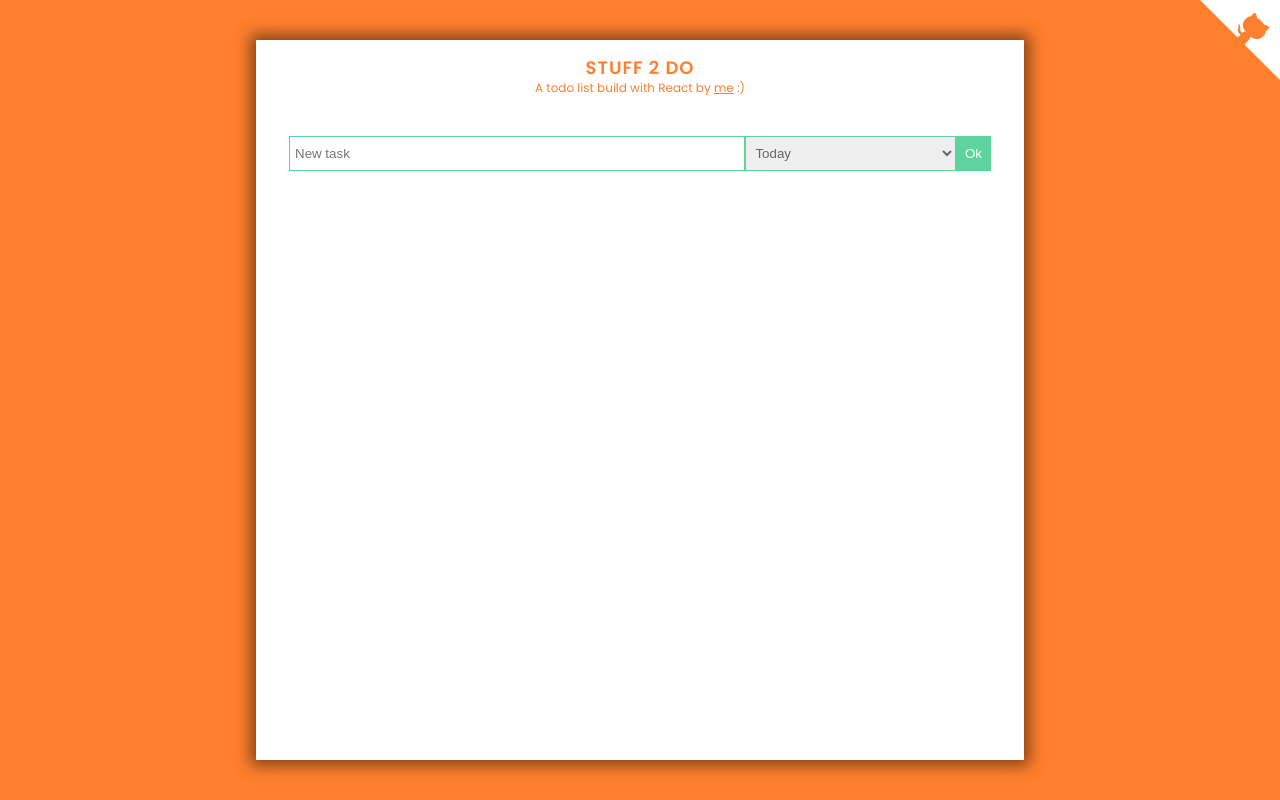
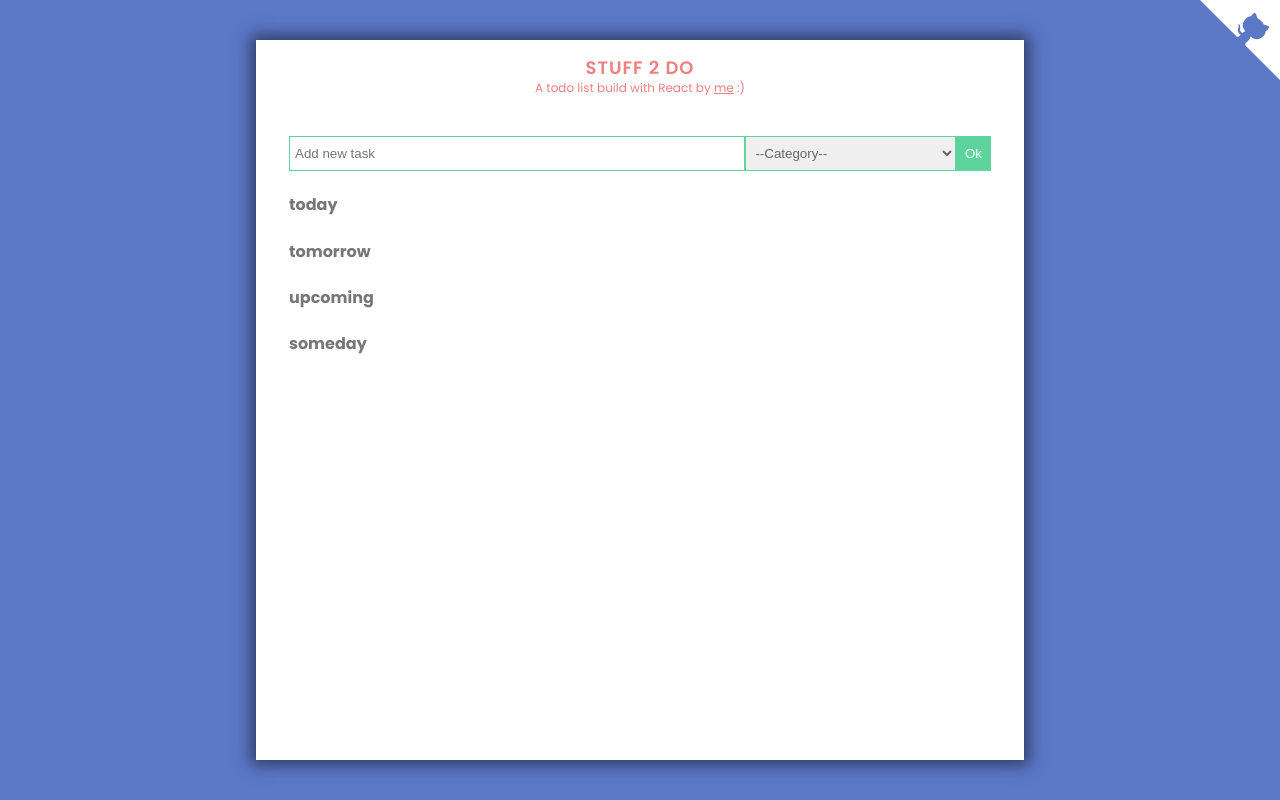
Before and after one commit to heyralfs/stuff2do, a React (Create React App) app: page / in a window 1280 px wide. Built offline with nearby package versions, Linux system fonts and the light colour scheme.

Commit message:
tasks listed on the screen

```diff
--- a/src/App.js
+++ b/src/App.js
@@ -1,67 +1,53 @@
-import React from 'react';
-import { ThemeProvider } from 'styled-components';
-import Form from './components/Form';
-import GitHubCorner from './components/GitHubCorner';
-import Widget from './components/Widget';
-import GlobalStyle from './globalStyle';
-import logo from './logo.svg';
+import React from "react";
+import { ThemeProvider } from "styled-components";
 
-
-
+import GlobalStyle from "./globalStyle";
+import GitHubCorner from "./components/GitHubCorner";
+import Widget from "./components/Widget";
+import NewTaskForm from "./components/NewTaskForm";
+import TodoList from "./components/TodoList";
 
 export default function App() {
+  const defaultPreferences = {
+    submitColor: "#5dd39e",
+    bgColor: "#5b78c7",
+    widgetBg: "#fff",
+    titleColor: "lightcoral",
+  };
 
-  const defaultPreferences = {
-    submitColor: '#5dd39e',
-    bgColor: '#fe7f2d',
-    widgetBg: '#fff',
-    titleColor: '#fe7f2d',
-  }
+  const [todos, setTodos] = React.useState([]);
 
   // to change some theme preference, eg, color, do:
-  // setPreferences( { ...defaultPreferences, color: 'yellow' } )
+  // setPreferences( { ...preferences, color: 'yellow' } )
 
-  // only for dev
-  React.useEffect( () => {
-    setPreferences(defaultPreferences)
-  }, [defaultPreferences])
-
-  const [ preferences, setPreferences ] = React.useState(defaultPreferences);
+  const [preferences, setPreferences] = React.useState(defaultPreferences);
 
   return (
     <div className="App">
-      <ThemeProvider theme={preferences} >
-
+      <ThemeProvider theme={preferences}>
         <GlobalStyle />
 
         <Widget>
           <Widget.Header>
-            <h1>
-              STUFF 2 DO
-            </h1>
-            <p style={{ textAlign: 'center' }}>
-              A todo list build with React by <a href='https://github.com/heyralfs' target='_blank'>me</a> :)
+            <h1>STUFF 2 DO</h1>
+            <p style={{ textAlign: "center" }}>
+              A todo list build with React by{" "}
+              <a href="https://github.com/heyralfs" target="_blank">
+                me
+              </a>{" "}
+              :)
             </p>
           </Widget.Header>
 
           <Widget.Content>
-            <Form>
-              <input type='text' placeholder='New task' />
-              <select>
-                <option>Today</option>
-                <option>Tomorrow</option>
-                <option>Upcoming</option>
-                <option>Someday</option>
-              </select>
-              <button type='submit'>Ok</button>
-            </Form>
+            <NewTaskForm todos={todos} setTodos={setTodos} />
+
+            <TodoList todos={todos} />
           </Widget.Content>
         </Widget>
 
-        <GitHubCorner projectUrl='https://github.com/heyralfs/stuff2do' />
-
+        <GitHubCorner projectUrl="https://github.com/heyralfs/stuff2do" />
       </ThemeProvider>
-
     </div>
   );
 }
--- /dev/null
+++ b/src/components/NewTaskForm.js
@@ -0,0 +1,42 @@
+import React from "react";
+import Form from "./Form";
+
+const NewTaskForm = ({ todos, setTodos }) => {
+  const [task, setTask] = React.useState({
+    task: "",
+    category: "",
+    complete: false,
+  });
+
+  const submitHandler = (event) => {
+    event.preventDefault();
+    setTodos([...todos, task]);
+  };
+
+  const changeHandler = ({ target }) => {
+    const { id, value } = target;
+    setTask({ ...task, [id]: value });
+  };
+
+  return (
+    <Form onSubmit={submitHandler}>
+      <input
+        type="text"
+        placeholder="Add new task"
+        id="task"
+        onChange={changeHandler}
+        required
+      />
+      <select id="category" onChange={changeHandler} required>
+        <option value=""> --Category-- </option>
+        <option value="today">Today</option>
+        <option value="tomorrow">Tomorrow</option>
+        <option value="upcoming">Upcoming</option>
+        <option value="someday">Someday</option>
+      </select>
+      <button type="submit">Ok</button>
+    </Form>
+  );
+};
+
+export default NewTaskForm;
--- /dev/null
+++ b/src/components/Todo.js
@@ -0,0 +1,8 @@
+import React from "react";
+
+const Todo = ({ todo }) => {
+  // key prop missing
+  return <li>{todo.task}</li>;
+};
+
+export default Todo;
--- /dev/null
+++ b/src/components/TodoList.js
@@ -0,0 +1,24 @@
+import React from "react";
+import Todo from "./Todo";
+
+const TodoList = ({ todos }) => {
+  const categories = ["today", "tomorrow", "upcoming", "someday"];
+
+  function listTodosByCategory(category) {
+    const filteredTodos = todos.filter((todo) => todo.category === category);
+    return (
+      <>
+        <h4>{category}</h4>
+        <ul>
+          {filteredTodos.map((todo) => (
+            <Todo todo={todo} />
+          ))}
+        </ul>
+      </>
+    );
+  }
+
+  return <>{categories.map((category) => listTodosByCategory(category))}</>;
+};
+
+export default TodoList;
```
Also changed, not shown: src/components/Todos.js (deleted), 1 other file (tests, documents, lock files or other folders).
